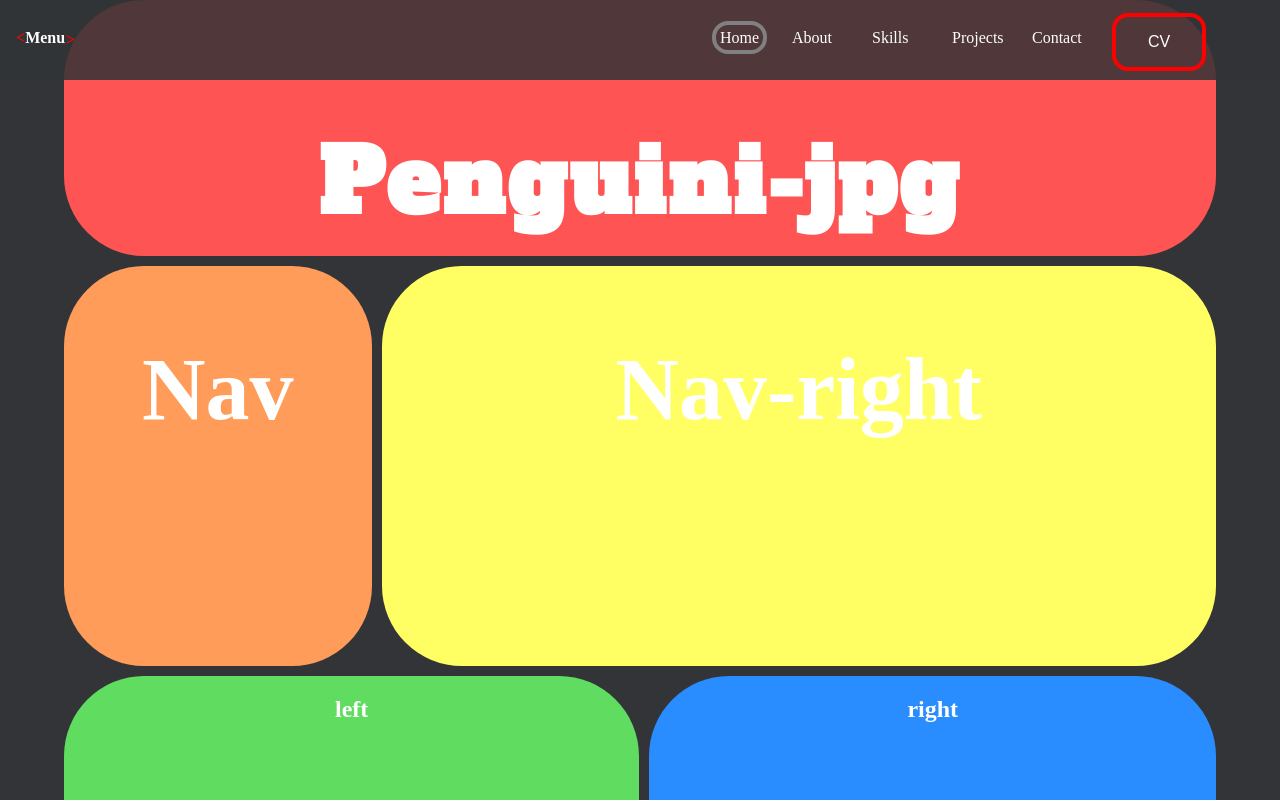
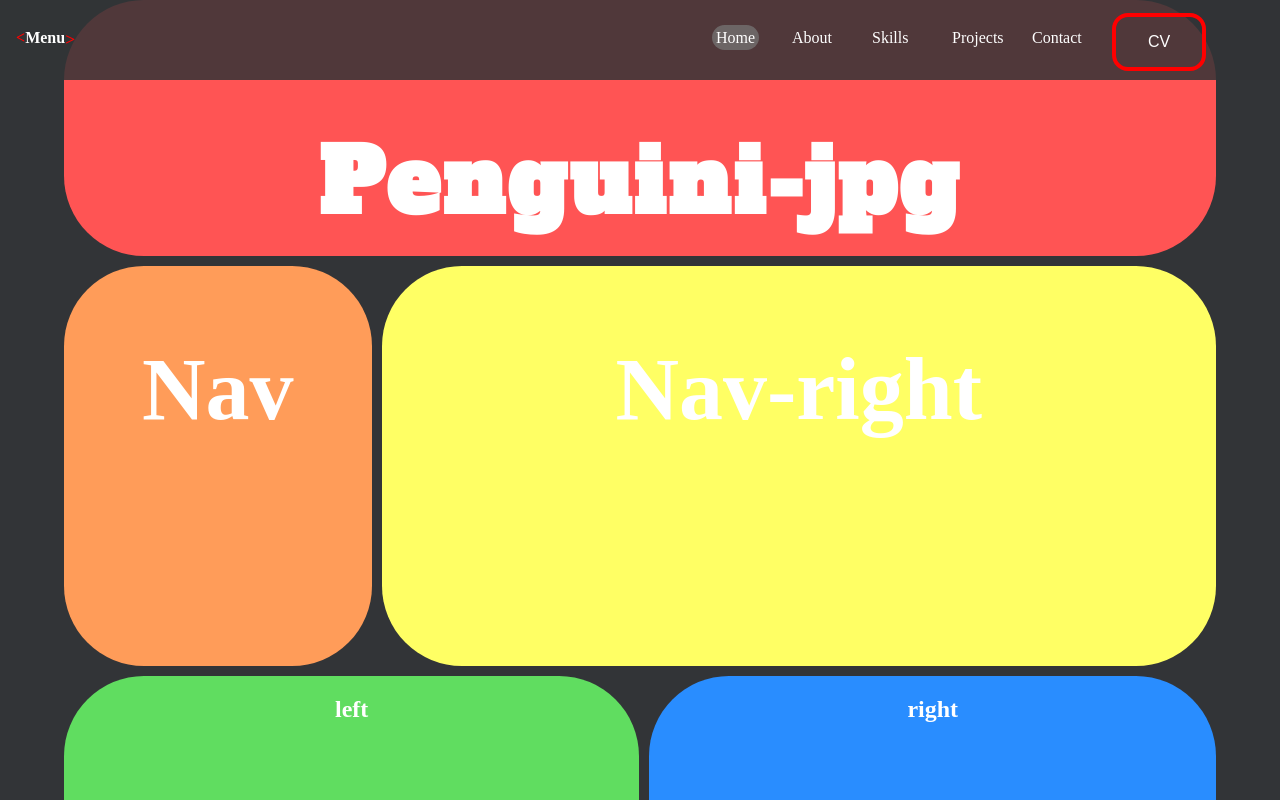
Before and after one commit to penguini-jpg/penguini-jpg.github.io, a plain HTML site: page index.html in a window 1280 px wide. In both pictures the pointer is over the link "Home". Shown: the top 800 px of the page. Drawn offline with Linux system fonts and the light colour scheme.

Commit message:
updated :hover links

```diff
--- a/css/style.css
+++ b/css/style.css
@@ -101,7 +101,8 @@ body {/*MAIN*/
 /* ------------------------------------------------------------------------------------------------------------------------------ */
 
 .link:hover {/*GENERAL -- LINK*/
-    border: 0.25rem solid grey;
+    /*border: 0.25rem solid grey;*/
+    background-color: rgba(122, 122, 122, 0.685);
     border-radius: 1rem;
     padding: 0.25rem;
     overflow: visible;
```
